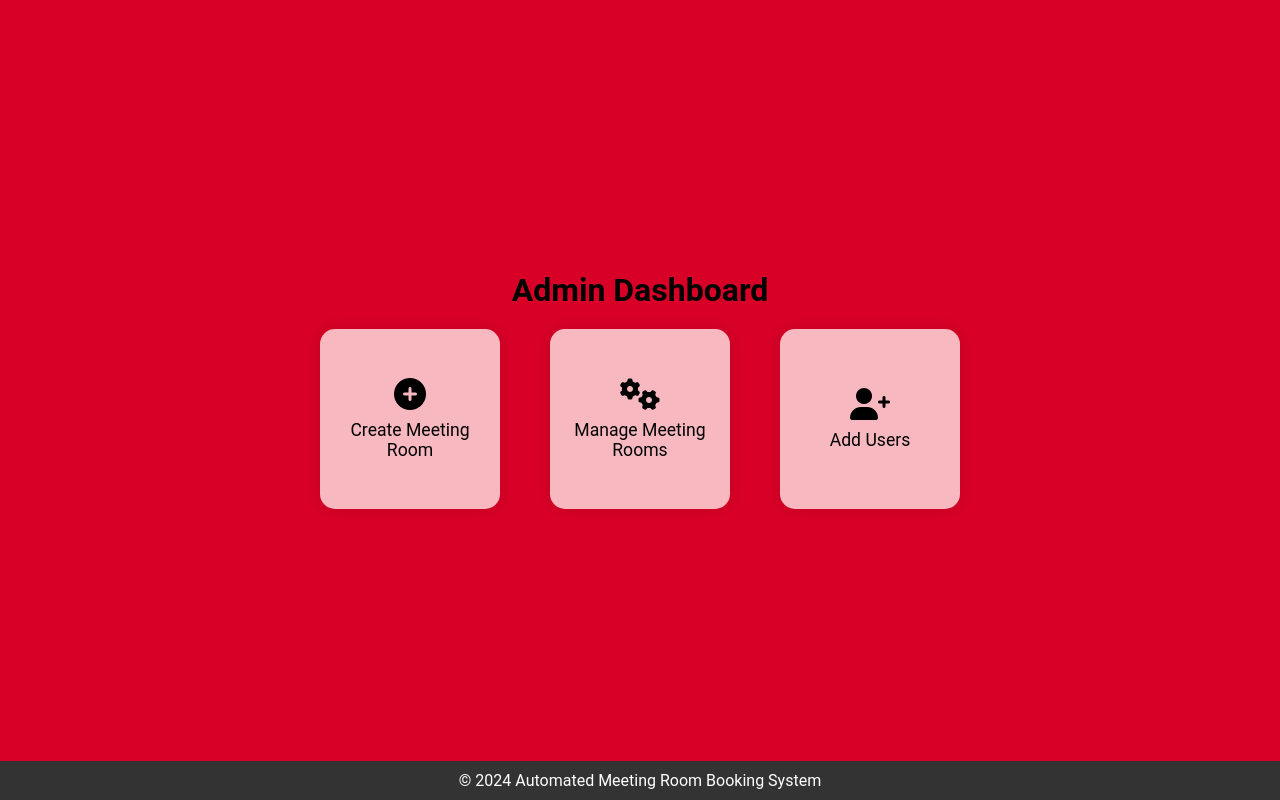
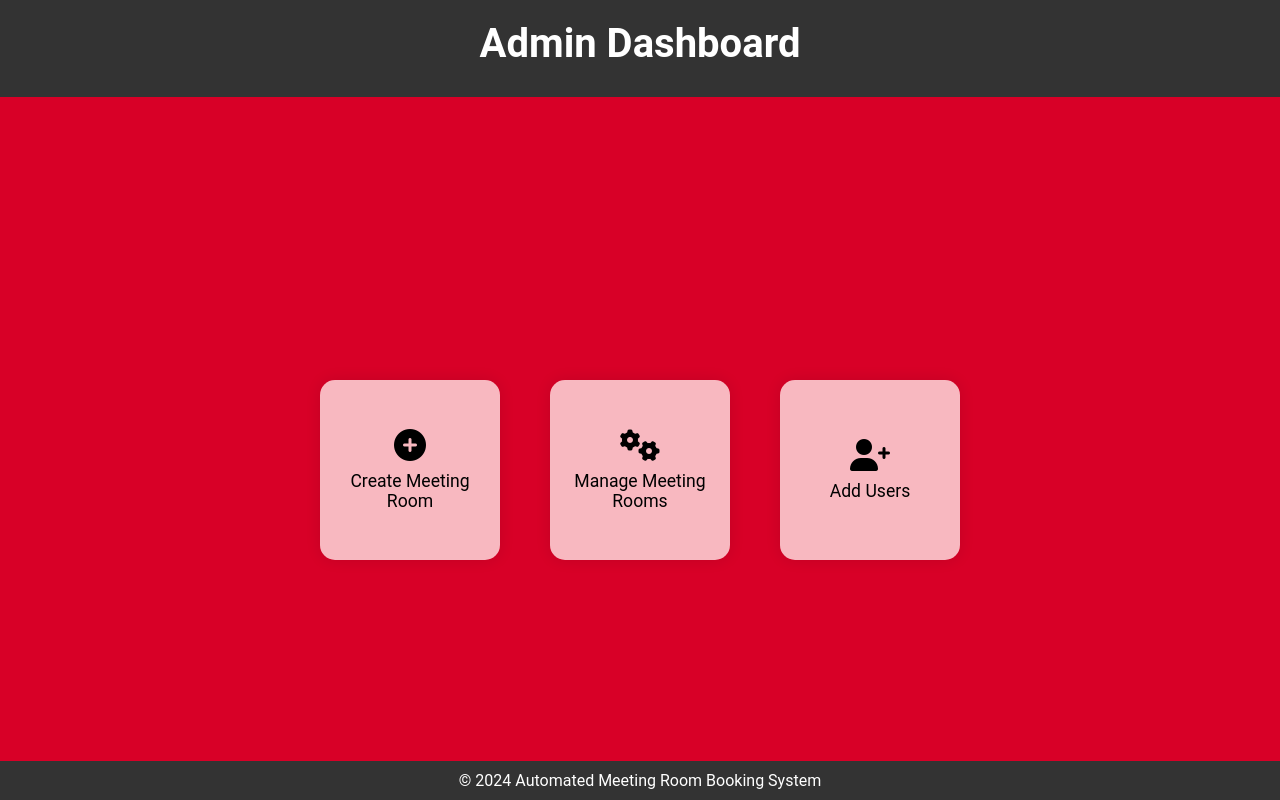
Before and after one commit to BajajPratyush/mrbs, a plain HTML site: page application/UI/Admin_dashboard/admin.html in a window 1280 px wide. Drawn offline with Linux system fonts and the light colour scheme.

Commit message:
Update admin.css

```diff
--- a/application/UI/Admin_dashboard/admin.css
+++ b/application/UI/Admin_dashboard/admin.css
@@ -1,302 +1,6 @@
 /* admin.css */
 
-/* Similar structure to manager.css,
-   but with possible additional styles
-   specific to the admin's needs */
-   /* body {
-    font-family: Arial, sans-serif;
-    background-color: #eb3434;
-    color: #FFFFFF;
-    margin: 0;
-    padding: 0;
-}
-
-header {
-    background-color: #333;
-    padding: 20px;
-    text-align: center;
-}
-
-h1 {
-    margin: 0;
-    font-size: 2em;
-}
-
-nav ul {
-    list-style-type: none;
-    padding: 0;
-    margin: 0;
-    display: flex;
-    justify-content: center;
-}
-
-nav ul li {
-    margin: 0 15px;
-}
-
-nav ul li a {
-    color: #ffffffc5;
-    text-decoration: none;
-    font-size: 1.2em;
-}
-
-main.dashboard {
-    display: flex;
-    justify-content: center;
-    align-items: center;
-    height: 80vh;
-}
-
-.dashboard-option {
-    background-color: #eb9b9b;
-    margin: 10px;
-    padding: 20px;
-    text-align: center;
-    border-radius: 10px;
-    width: 200px;
-    transition: transform 0.3s ease;
-}
-
-.dashboard-option:hover {
-    transform: scale(1.1);
-}
-
-.dashboard-option i {
-    font-size: 2.5em;
-    margin-bottom: 10px;
-}
-
-.dashboard-option p {
-    font-size: 1.2em;
-    margin: 0;
-}
-
-footer {
-    background-color: #333;
-    padding: 10px;
-    text-align: center;
-    position: fixed;
-    width: 100%;
-    bottom: 0;
-}
-
-form {
-    display: flex;
-    flex-direction: column;
-    max-width: 500px;
-    margin: 0 auto;
-}
-
-form label {
-    margin-top: 15px;
-    font-size: 1.1em;
-}
-
-form input[type="text"], form input[type="number"] {
-    padding: 10px;
-    margin-top: 5px;
-    border-radius: 5px;
-    border: none;
-    width: 100%;
-    box-sizing: border-box;
-}
-
-form fieldset {
-    margin-top: 20px;
-    border: none;
-    padding: 0;
-}
-
-form fieldset legend {
-    font-size: 1.1em;
-    margin-bottom: 10px;
-}
-
-form fieldset label {
-    display: block;
-    margin: 5px 0;
-}
-
-form button[type="submit"] {
-    background-color: #E33B3B;
-    color: #FFFFFF;
-    padding: 15px;
-    border: none;
-    border-radius: 5px;
-    font-size: 1.2em;
-    cursor: pointer;
-    margin-top: 20px;
-    transition: background-color 0.3s ease;
-}
-
-form button[type="submit"]:hover {
-    background-color: #C42F2F;
-} */
-
-
-
-
-
-
-
-
-/*
-/* Global Styles */
-/* * {
-    margin: 0;
-    padding: 0;
-    box-sizing: border-box;
-    font-family: 'Roboto', sans-serif;
-}  */
-
-/*
-body {
-    background-color: #D80027;
-    justify-content: center;
-    align-items: center;
-    height: 100vh;
-    text-align: center;
-} */
-
-/* Container for Centering Content */
-/* .container {
-    width: 100%;
-} */
-
-/* Title Styling */
-/* .title h1 {
-    font-family: 'Roboto', sans-serif;
-    font-weight: 700;
-    font-size: 3em;
-    color: white;
-    margin-bottom: 10px;
-}
-
-.title p {
-    font-family: 'Roboto', sans-serif;
-    font-weight: 300;
-    font-size: 1.2em;
-    color: white;
-    margin-bottom: 40px;
-} */
-
-/* Dashboard Option Styling */
-/* .dashboard {
-    display: flex;
-    justify-content: center;
-    align-items: center;
-    gap: 20px;
-    flex-wrap: wrap;
-}
-
-.dashboard-option1 {
-    background-color: #F8B8C0;
-    padding: 40px;
-    border-radius: 15px;
-    width: 200px;
-    height:200px;
-    margin: 140 auto;
-    box-shadow: 0 0 15px rgba(0, 0, 0, 0.1);
-    transition: transform 0.3s ease, background-color 0.3s ease;
-    text-align: center;
-}
-
-
-
-.dashboard-option1:hover {
-    transform: scale(1.05);
-    background-color: #ffb3c2;
-}
-
-
-.dashboard-option1 i {
-    font-size: 2.5em;
-    margin-bottom: 10px;
-    color: black;
-}
-
-.dashboard-option1 p {
-    font-size: 1.2em;
-    margin: 0;
-    color: black;
-} */
-
-
-
-/* Form Styling */
-/* form {
-    background-color: #F8B8C0;
-    padding: 40px;
-    border-radius: 15px;
-    box-shadow: 0 0 15px rgba(0, 0, 0, 0.1);
-    width: 300px;
-    margin: 0 auto;
-    text-align: left;
-}
-
-.input-container {
-    position: relative;
-    margin-bottom: 20px;
-} */
-
-/* .icon {
-    position: absolute;
-    top: 50%;
-    left: 10px;
-    transform: translateY(-50%);
-    color: black;
-    font-size: 1.2em;
-}
-
-input, button {
-    width: 100%;
-    padding: 10px;
-    border: none;
-    border-radius: 5px;
-    background-color: #fff; /* White background */
-    /* font-size: 1em;
-}  */
-
-/* button {
-    margin-top: 20px;
-    font-size: 1.2em;
-    cursor: pointer;
-}
-
-button:hover {
-    background-color: #f0f0f0;
-}
-
-#error-message {
-    color: red;
-    font-size: 0.9em;
-    margin-top: 10px;
-    display: none;
-    text-align: center;
-} */
-
-/* Footer Styling */
-/* footer {
-    position: fixed;
-    bottom: 0;
-    width: 100%;
-    background-color: #333;
-    color: white;
-    padding: 10px;
-    text-align: center;
-}  */
-
-
-
-
-
-
-
-
-
-
-
- * {
+* {
     margin: 0;
     padding: 0;
     box-sizing: border-box;
@@ -310,46 +14,41 @@ body {
     flex-direction: column;
     justify-content: center;
     align-items: center;
-    height: 100vh;
+    min-height: 100vh;
     text-align: center;
+    padding-top: 80px; /* Space for the fixed header */
 }
 
-/* Container for Centering Content */
-.container {
+/* Header Styling */
+header {
+    position: fixed;
+    top: 0;
     width: 100%;
-    display: flex;
-    flex-direction: column;
-    align-items: center;
-    justify-content: center;
+    background-color: #333;
+    padding: 20px 0;
+    color: white;
+    text-align: center;
+    z-index: 1000; /* Ensure the header is above other content */
 }
 
-/* Title Styling */
-.title h1 {
+header h1 {
     font-family: 'Roboto', sans-serif;
     font-weight: 700;
-    font-size: 3em;
-    color: rgba(255, 255, 255, 0.445);
-    margin-bottom: 20px; /* Increased margin for spacing */
-    text-decoration-color: #f0f0f0;
-
-
+    font-size: 2.5em;
+    color: #fff;
+    margin-bottom: 10px;
 }
 
-.title p {
-    font-family: 'Roboto', sans-serif;
-    font-weight: 300;
-    font-size: 1.2em;
-    color: white;
-    margin-bottom: 40px;
-}
-
-/* Dashboard Option Styling */
-.dashboard {
+/* Dashboard Styling */
+main.dashboard {
+    width: 80%;
+    margin: 20px auto;
     display: flex;
     justify-content: center;
     align-items: center;
     gap: 10px; /* Reduced gap for closer alignment */
     flex-wrap: wrap;
+    padding-top: 60px; /* Space below the header */
 }
 
 .dashboard-option1 {
@@ -362,21 +61,10 @@ body {
     box-shadow: 0 0 15px rgba(0, 0, 0, 0.1);
     transition: transform 0.3s ease, background-color 0.3s ease;
     text-align: center;
-
-    background-color: #F8B8C0; /* Light pink background */
-    padding: 20px; /* Reduced padding for smaller size */
-    border-radius: 15px;
-    width: 180px; /* Reduced width for closer alignment */
-    height: 180px; /* Reduced height for closer alignment */
-    margin: 20px; /* Adjusted margin for spacing around the boxes */
-    box-shadow: 0 0 15px rgba(0, 0, 0, 0.1);
-    transition: transform 0.3s ease, background-color 0.3s ease;
-    text-align: center; /* Center text and icons */
     display: flex;
     flex-direction: column;
     justify-content: center;
     align-items: center;
-
 }
 
 .dashboard-option1:hover {
```
